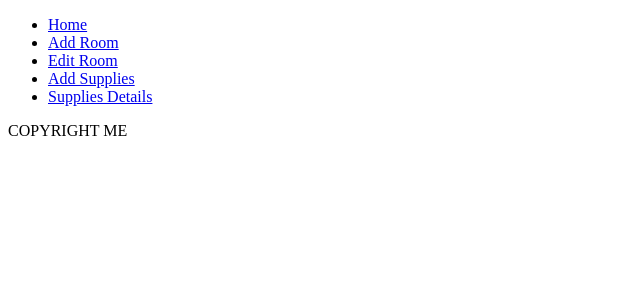
After one commit to aceralrighty/python_final, a Python web app: template template/layout.html in a window 1280 px wide. The commit adds this page. Shown: the top 300 px of the page, without its empty margins (0-640 px from the left). Run offline with Jinja, Linux system fonts and the light colour scheme; the template is opened without the code that fills it, so the values that code supplies are empty.

Commit message:
Created layout.html and extended layout in index

```diff
--- /dev/null
+++ b/template/layout.html
@@ -0,0 +1,30 @@
+<!doctype html>
+<html lang="en">
+<head>
+    <meta charset="UTF-8">
+    <meta name="viewport"
+          content="width=device-width, user-scalable=no, initial-scale=1.0, maximum-scale=1.0, minimum-scale=1.0">
+    <meta http-equiv="X-UA-Compatible" content="ie=edge">
+    <title>House Remodel System</title>
+</head>
+<body>
+    <header>
+        <nav>
+            <ul>
+                <li><a href="#">Home</a></li>
+                <li><a href="#">Add Room</a></li>
+                <li><a href="#">Edit Room</a></li>
+                <li><a href="#">Add Supplies</a></li>
+                <li><a href="#">Supplies Details</a></li>
+            </ul>
+        </nav>
+    </header>
+
+    {% block content %}
+    {% endblock %}
+
+    <footer>
+        <p>COPYRIGHT ME</p>
+    </footer>
+</body>
+</html>
```
Also changed, not shown: template/index.html (+6 -3 lines).
